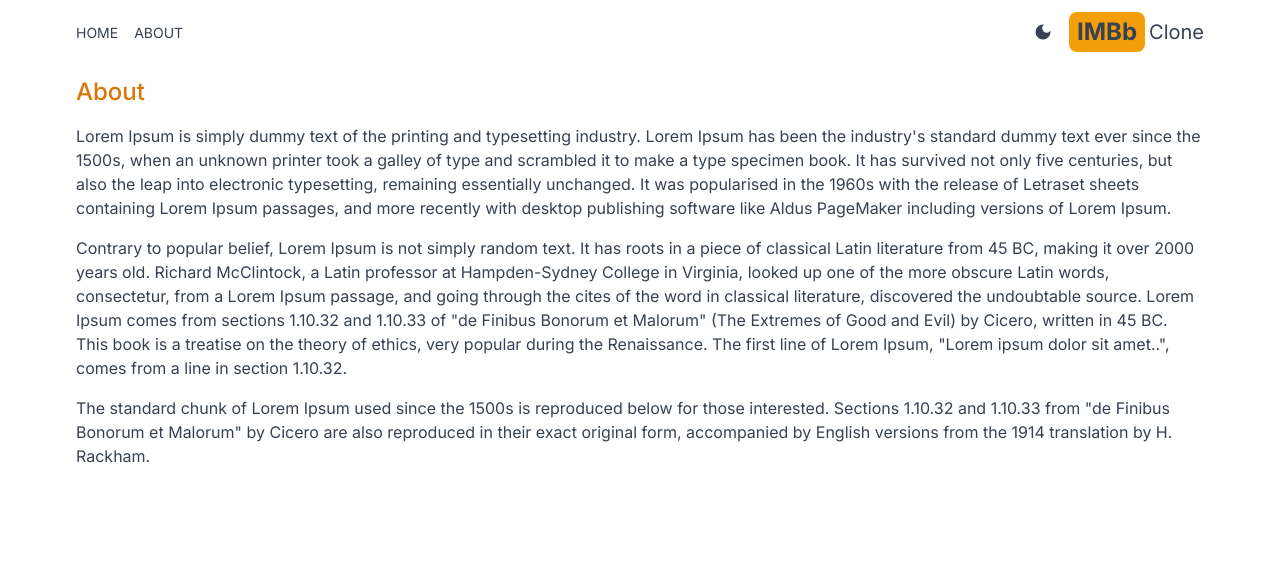
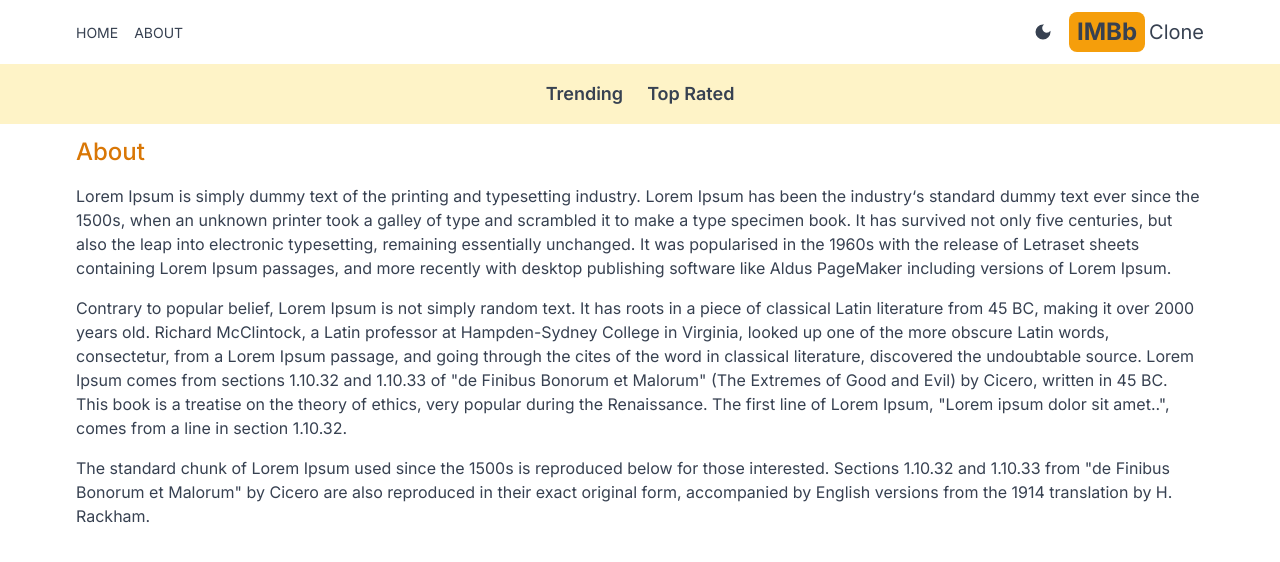
Before and after one commit to avijitsarkar86/imdb-next-demo, a Next.js app: page /about in a window 1280 px wide. Shown: the top 562 px of the page. Built offline with nearby package versions, Linux system fonts and the light colour scheme.

Commit message:
created navbar component

```diff
--- a/src/app/about/page.jsx
+++ b/src/app/about/page.jsx
@@ -4,12 +4,12 @@
   return (
     <div className="max-w-6xl mx-auto p-3 space-y-4">
       <h1 className="text-2xl font-medium text-amber-600">About</h1>
-      <p>Lorem Ipsum is simply dummy text of the printing and typesetting industry. Lorem Ipsum has been the industry's standard dummy text ever since the 1500s, when an unknown printer took a galley of type and scrambled it to make a type specimen book. It has survived not only five centuries, but also the leap into electronic typesetting, remaining essentially unchanged. It was popularised in the 1960s with the release of Letraset sheets containing Lorem Ipsum passages, and more recently with desktop publishing software like Aldus PageMaker including versions of Lorem Ipsum.</p>
+      <p>Lorem Ipsum is simply dummy text of the printing and typesetting industry. Lorem Ipsum has been the industry&lsquo;s standard dummy text ever since the 1500s, when an unknown printer took a galley of type and scrambled it to make a type specimen book. It has survived not only five centuries, but also the leap into electronic typesetting, remaining essentially unchanged. It was popularised in the 1960s with the release of Letraset sheets containing Lorem Ipsum passages, and more recently with desktop publishing software like Aldus PageMaker including versions of Lorem Ipsum.</p>
       <p>
-        Contrary to popular belief, Lorem Ipsum is not simply random text. It has roots in a piece of classical Latin literature from 45 BC, making it over 2000 years old. Richard McClintock, a Latin professor at Hampden-Sydney College in Virginia, looked up one of the more obscure Latin words, consectetur, from a Lorem Ipsum passage, and going through the cites of the word in classical literature, discovered the undoubtable source. Lorem Ipsum comes from sections 1.10.32 and 1.10.33 of "de Finibus Bonorum et Malorum" (The Extremes of Good and Evil) by Cicero, written in 45 BC. This book is a treatise on the theory of ethics, very popular during the Renaissance. The first line of Lorem Ipsum, "Lorem ipsum dolor sit amet..", comes from a line in section 1.10.32.
+        Contrary to popular belief, Lorem Ipsum is not simply random text. It has roots in a piece of classical Latin literature from 45 BC, making it over 2000 years old. Richard McClintock, a Latin professor at Hampden-Sydney College in Virginia, looked up one of the more obscure Latin words, consectetur, from a Lorem Ipsum passage, and going through the cites of the word in classical literature, discovered the undoubtable source. Lorem Ipsum comes from sections 1.10.32 and 1.10.33 of &quot;de Finibus Bonorum et Malorum&quot; (The Extremes of Good and Evil) by Cicero, written in 45 BC. This book is a treatise on the theory of ethics, very popular during the Renaissance. The first line of Lorem Ipsum, &quot;Lorem ipsum dolor sit amet..&quot;, comes from a line in section 1.10.32.
       </p>
       <p>
-        The standard chunk of Lorem Ipsum used since the 1500s is reproduced below for those interested. Sections 1.10.32 and 1.10.33 from "de Finibus Bonorum et Malorum" by Cicero are also reproduced in their exact original form, accompanied by English versions from the 1914 translation by H. Rackham.
+        The standard chunk of Lorem Ipsum used since the 1500s is reproduced below for those interested. Sections 1.10.32 and 1.10.33 from &quot;de Finibus Bonorum et Malorum&quot; by Cicero are also reproduced in their exact original form, accompanied by English versions from the 1914 translation by H. Rackham.
       </p>
     </div>
   )
--- a/src/app/layout.js
+++ b/src/app/layout.js
@@ -2,6 +2,7 @@
 import "./globals.css";
 import Header from "@/components/Header";
 import Providers from "./Providers";
+import Navbar from "@/components/Navbar";
 
 const inter = Inter({ subsets: ["latin"] });
 
@@ -16,6 +17,7 @@
       <body className={inter.className}>
         <Providers>
           <Header />
+          <Navbar />
           {children}
         </Providers>
       </body>
--- /dev/null
+++ b/src/components/Navbar.jsx
@@ -0,0 +1,13 @@
+import React from 'react'
+import NavbarItem from "./NavbarItem"
+
+export default function Navbar() {
+  return (
+    <div
+      className="flex dark:bg-gray-600 bg-amber-100 p-4
+      lg:text-lg justify-center gap-6">
+      <NavbarItem title="Trending" param="fetchTrending" />
+      <NavbarItem title="Top Rated" param="fetchTopRated" />
+    </div>
+  )
+}
--- /dev/null
+++ b/src/components/NavbarItem.jsx
@@ -0,0 +1,21 @@
+'use client';
+
+import Link from "next/link"
+import { useSearchParams } from "next/navigation";
+import React from 'react'
+
+export default function NavbarItem({ title, param }) {
+  const searchParams = useSearchParams();
+  const genre = searchParams.get('genre');
+
+  return (
+    <div>
+      <Link
+        className={`hover:text-amber-600 font-semibold ${
+          genre === param ? 'underline underline-offset-8 decoration-4 decoration-amber-500 rounded-lg' : ''
+        }`}
+        href={`/?genre=${param}`}>{title}
+      </Link>
+    </div>
+  )
+}
```
